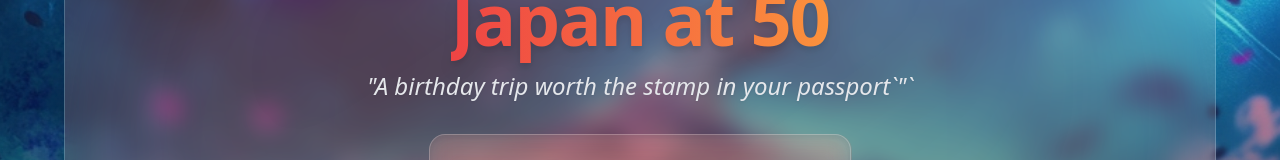
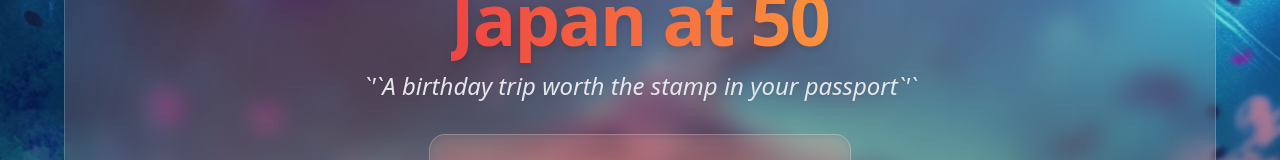
Before and after one commit to MarcelDWill/my-static-site, a Next.js app: page /bash in a window 1280 px wide. Shown: the part 447-607 px from the top of the page. Built offline with nearby package versions, Linux system fonts and the light colour scheme.

Commit message:
Update layout text escaping

```diff
--- a/app/bash/layout.tsx
+++ b/app/bash/layout.tsx
@@ -29,7 +29,7 @@ export default function BashLayout({ children }: { children: React.ReactNode })
             </h1>
 
             <p className="text-xl md:text-2xl text-gray-200 font-light mb-8 italic drop-shadow-sm">
-              &quot;A birthday trip worth the stamp in your passport`&quot;`
+              `&apos;`A birthday trip worth the stamp in your passport`&apos;`
             </p>
 
             <div className="bg-white/10 backdrop-blur-md rounded-2xl px-8 py-6 border border-white/20 shadow-inner w-full md:w-auto mb-8">
```
